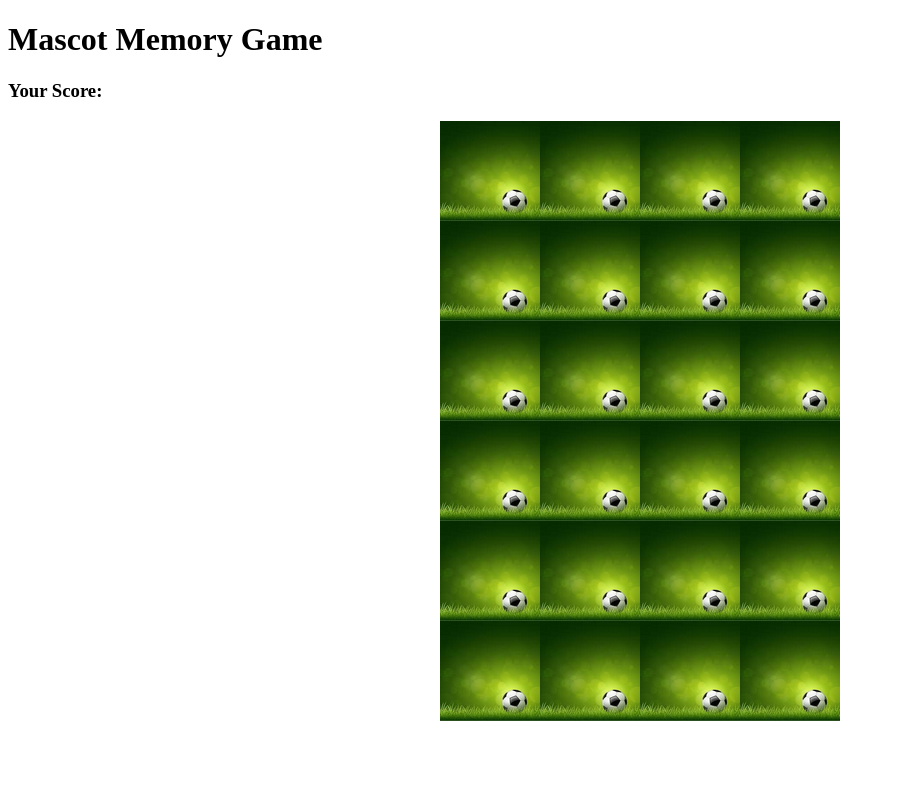
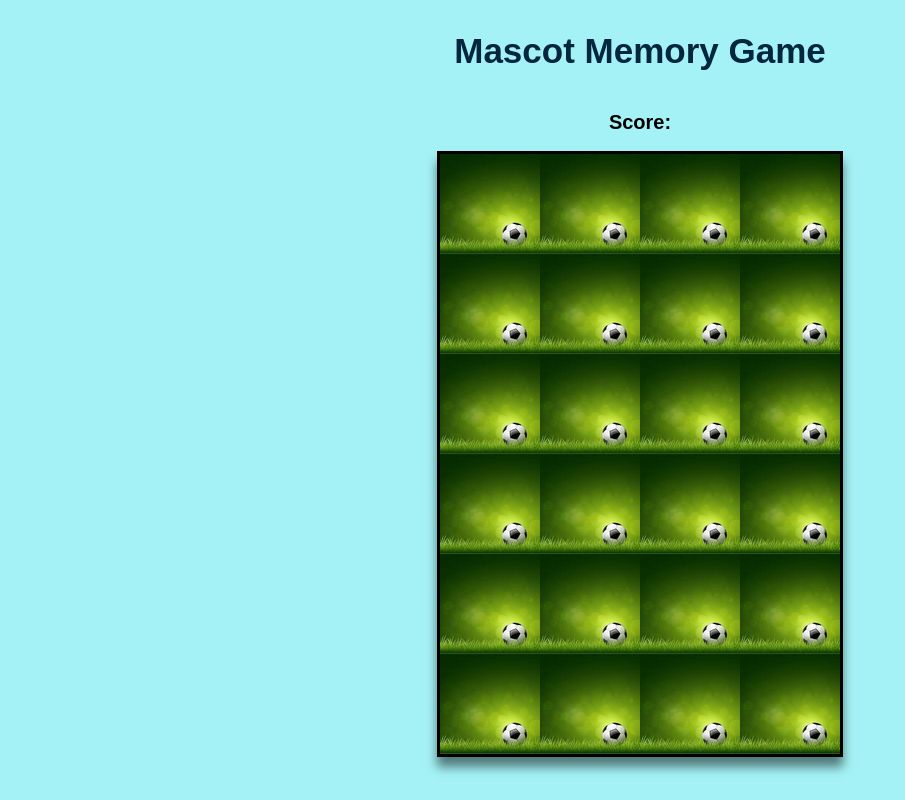
Before and after one commit to MichaelF79/memory-game, a plain HTML site: page index.html in a window 1280 px wide. Shown: the whole page, without its empty margins (0-905 px from the left). Drawn offline with Linux system fonts and the light colour scheme.

Commit message:
Added some styling

```diff
--- a/index.html
+++ b/index.html
@@ -11,7 +11,7 @@
   <header class="header">
    <h1 class="header__name">Mascot Memory Game</h1>
 
-   <h3 class="header__score">Your Score:<span id="result"></span></h3>
+   <h2 class="header__score">Score:<span id="result"></span></h2>
   </header>
 
   <div class="grid"></div>
--- a/styles.scss
+++ b/styles.scss
@@ -4,4 +4,30 @@
   margin:auto;
   width: 400px;
   height: 600px;
+  border: 3px solid black;
+  box-shadow: 0px 10px 10px rgba(0, 0, 0, 0.5);
 }
+
+.header {
+  display: flex;
+	flex-direction: column;
+	justify-content: space-between;
+	text-align: center;
+
+  .header__name {
+    font-family:Arial, Helvetica, sans-serif;
+    font-size: 35px;
+    color: #01263d;
+  }
+
+  .header__score {
+    font-family: Arial, Helvetica, sans-serif;
+    font-size: 20px;
+    color: black;
+  }
+
+}
+
+body {
+  background-color: rgb(164, 242, 245);
+}
```
Also changed, not shown: abstracts/variables.scss (added), layout/grid.scss (added), layout/header.scss (added), styles.css, themes/theme.scss (added).
